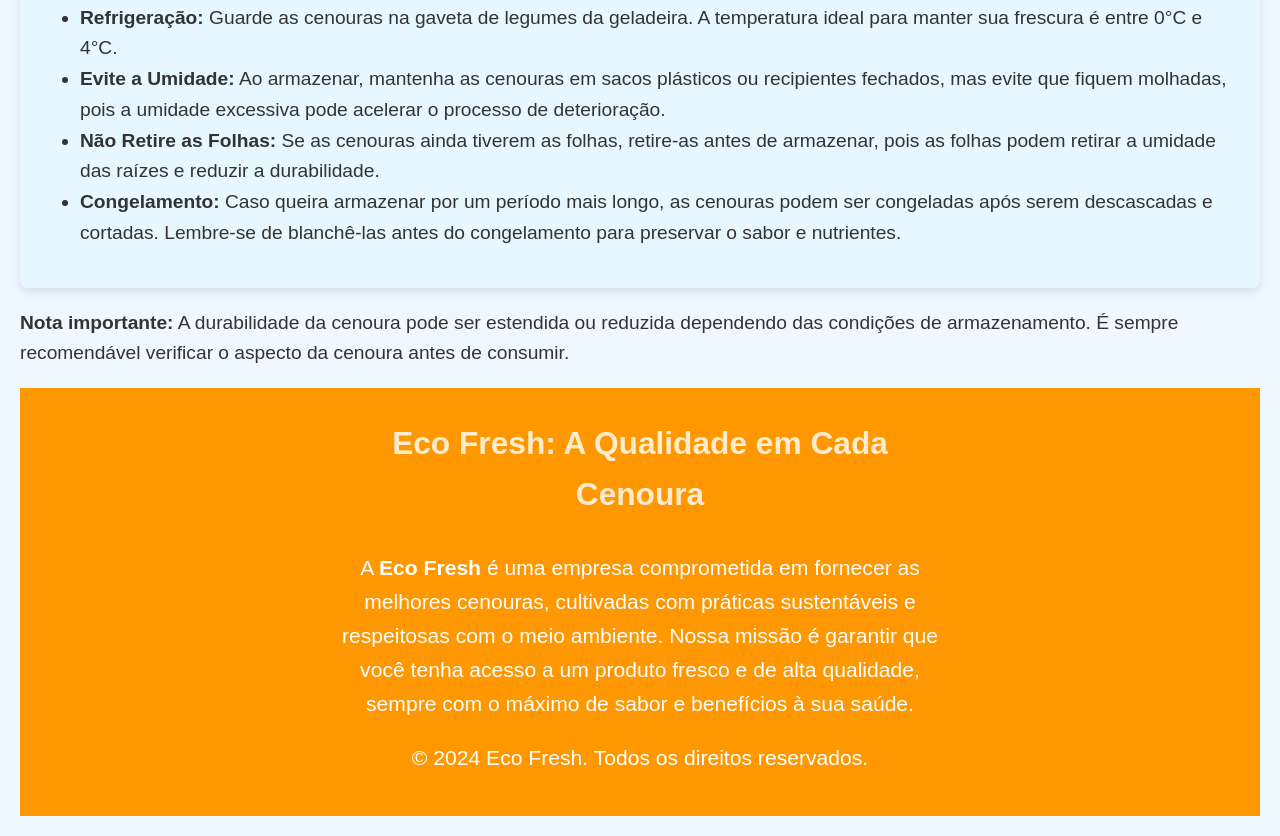
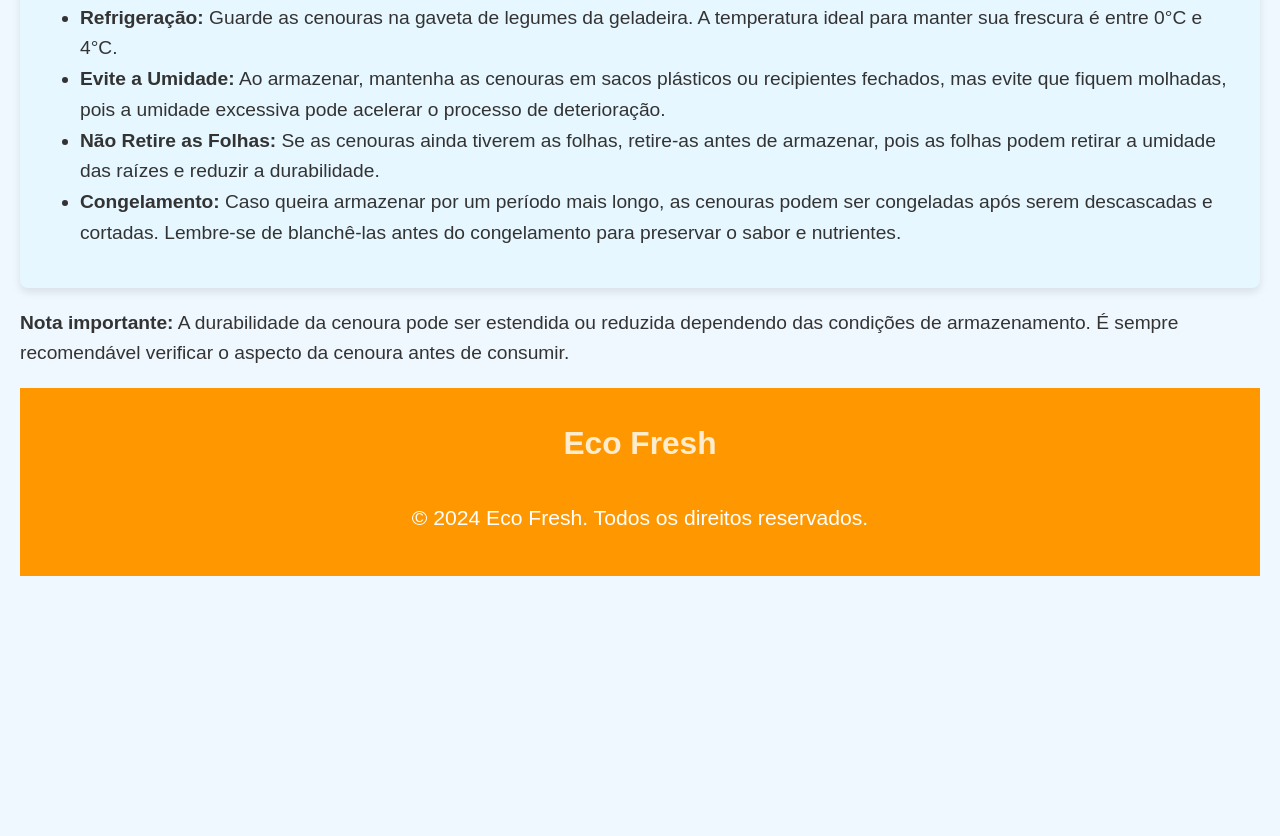
Before and after one commit to W3nd311/colheita_cenoura, a plain HTML site: page index.html in a window 1280 px wide. Shown: the part 791-1627 px from the top of the page. After the commit the page ends 1387 px from the top, so only its background shows below. Drawn offline with Linux system fonts and the light colour scheme.

Commit message:
Update index.html

```diff
--- a/index.html
+++ b/index.html
@@ -115,8 +115,7 @@
     <!-- Footer principal com informações sobre a empresa -->
     <footer>
         <div class="footer-content">
-            <p class="company-name">Eco Fresh: A Qualidade em Cada Cenoura</p>
-            <p>A <strong>Eco Fresh</strong> é uma empresa comprometida em fornecer as melhores cenouras, cultivadas com práticas sustentáveis e respeitosas com o meio ambiente. Nossa missão é garantir que você tenha acesso a um produto fresco e de alta qualidade, sempre com o máximo de sabor e benefícios à sua saúde.</p>
+            <p class="company-name">Eco Fresh</p>
             <p>&copy; 2024 Eco Fresh. Todos os direitos reservados.</p>
         </div>
     </footer>
```
